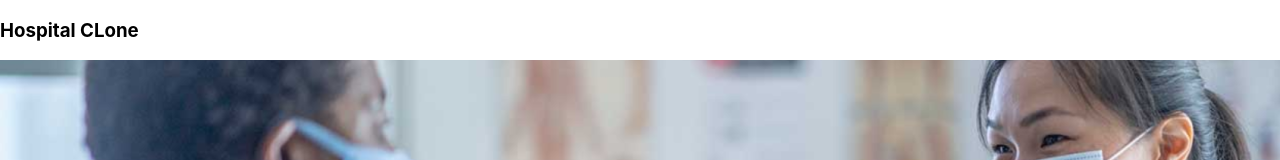
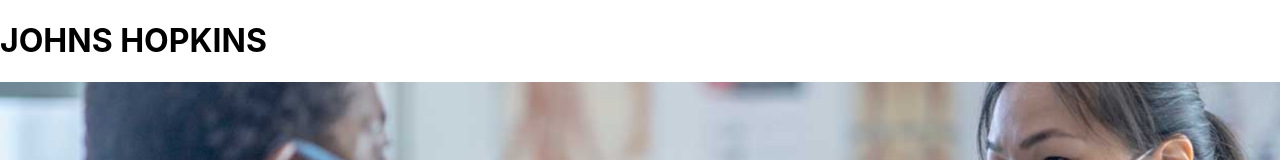
Before and after one commit to MehulP03/vtf-hospital-website-clone, a React (Create React App) app: page / in a window 1280 px wide. Shown: the top 160 px of the page. Built offline with nearby package versions, Linux system fonts and the light colour scheme.

Commit message:
nothing changed

```diff
--- a/src/App.js
+++ b/src/App.js
@@ -10,7 +10,7 @@ import Carring from './components/Carring';
 function App() {
   return (
     <div>
-      <h3> Hospital CLone</h3>
+      <h1>JOHNS HOPKINS</h1>
       <Landingpage/>
       <Features />
       <Assistance />
```
